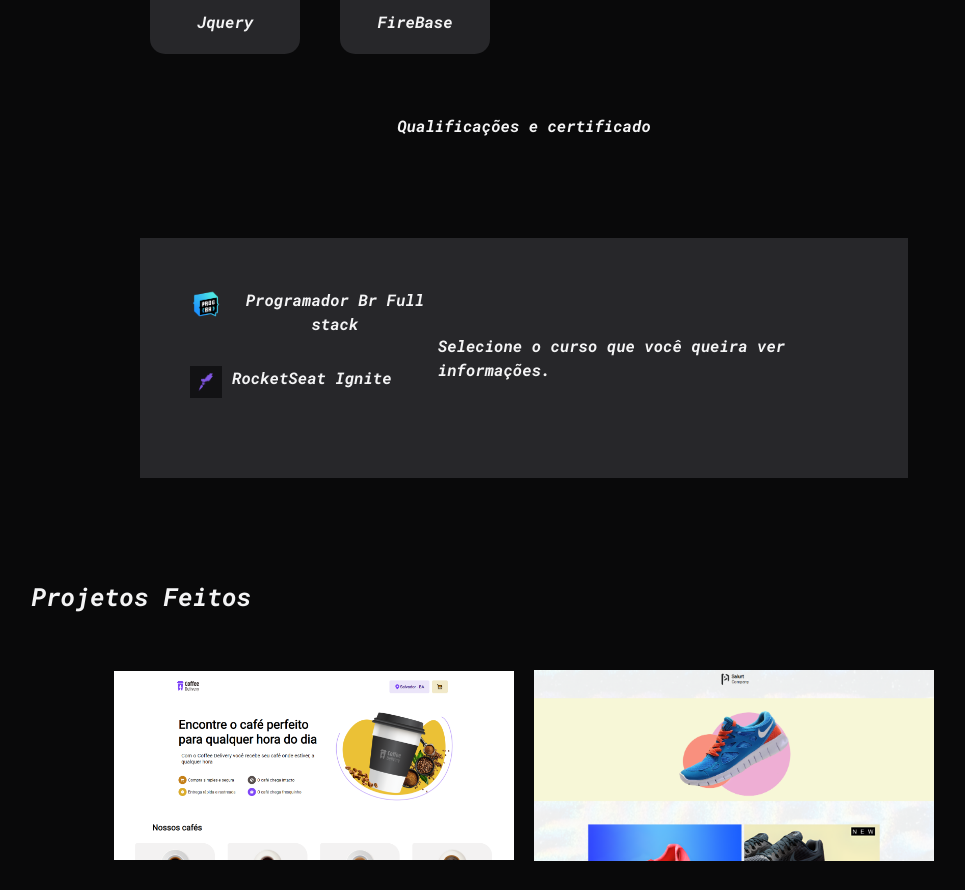
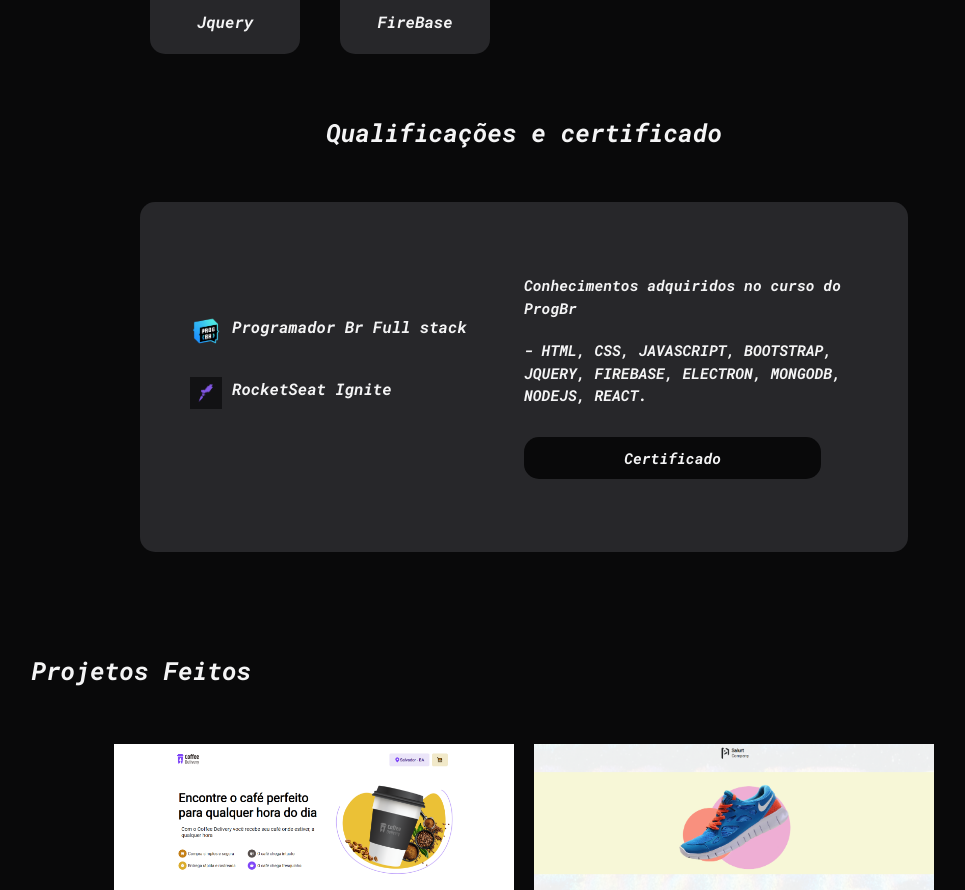
Before and after one commit to ArthurFilho/Portfolio-new, a React (Vite) app: page / in a window 1280 px wide. Shown: the part 2868-3758 px from the top of the page, without its empty margins (116-1081 px from the left). Built offline with nearby package versions, Linux system fonts and the light colour scheme; a web font is replaced by a local one.

Commit message:
styles + knowledge

```diff
--- a/src/App.tsx
+++ b/src/App.tsx
@@ -212,9 +212,11 @@ const defaultOptions = {
 
 export function App(){
 
-  const [hoverProjects, setHoverProjects] = useState(0)
+  const [ hoverProjects, setHoverProjects ] = useState(0)
 
-  const [hoverSkills, setHoverSkills] = useState(0)
+  const [ hoverSkills, setHoverSkills ] = useState(0)
+
+  const [ knowledgeSelected, setKnowledgeSelected ] = useState(true)
 
   AOS.init({
     duration: 500,
@@ -451,17 +453,39 @@ export function App(){
 
                 </ContainerSkills>
 
-                <KnowledgeContainer>
+                <KnowledgeContainer data-aos="flip-down">
                             <h1> Qualificações e certificado  </h1>
 
                             <div>
                               <ul>
-                                <li> <button> <img src={ProgBR} width={32} alt="" /> Programador Br Full stack </button> </li>
-                                <li> <button> <img src={RocketSeat} width={32} alt="" /> RocketSeat Ignite </button> </li>
+                                <li>
+                                  <button onClick={() => {setKnowledgeSelected(true)}}>
+                                    <img src={ProgBR} width={32} alt="" /> Programador Br Full stack
+                                  </button>
+                                </li>
+
+                                <li>
+                                  <button onClick={() => {setKnowledgeSelected(false)}}>
+                                    <img src={RocketSeat} width={32} alt="" /> RocketSeat Ignite
+                                  </button>
+                                </li>
                               </ul>
 
                                 <span>
-                                    Selecione o curso que você queira ver informações.
+                                    { knowledgeSelected == true ?
+                                        <>
+                                          <h2> Conhecimentos adquiridos no curso do ProgBr </h2>
+                                          <p>- HTML, CSS, JAVASCRIPT, BOOTSTRAP, JQUERY, FIREBASE, ELECTRON, MONGODB, NODEJS, REACT.</p>
+                                          <button> Certificado </button>
+                                        </>
+                                         :
+                                        <>
+                                          <h2> Conhecimentos adquiridos no curso da rocketseat </h2>
+                                          <p>- REACTJ.JS, REACT-NATIVE E NODE.JS.</p>
+                                          <button> Certificado </button>
+                                        </>
+
+                                    }
                                 </span>
                             </div>
                 </KnowledgeContainer>
--- a/src/components/Steps/FeedbackContentStep.tsx
+++ b/src/components/Steps/FeedbackContentStep.tsx
@@ -63,7 +63,7 @@ export function FeedbackContentStep({
         <form onSubmit={handleSubmitFeedback} className="my-4 w-full">
             <textarea
             className="min-w-[304px] w-full min-h-[112px] text-sm placeholder-zinc-400 text-zinc-100 border-zinc-600 bg-transparent rounded-md focus:border-red-800 focus:ring-red-800 focus:ring-1 focus:outline-none resize-none scrollbar scrollbar-thumb-zinc-700 scrollbar-track-transparent scrollbar-thin"
-            placeholder="Tell us in detail what is available..."
+            placeholder="Conte-nos em detalhes o que está acontecendo..."
             onChange={(event) => setComment(event.target.value)}
             >
             </textarea>
--- a/src/styles/styles.ts
+++ b/src/styles/styles.ts
@@ -353,7 +353,11 @@ export const KnowledgeContainer = styled.div`
     align-items: center;
     justify-content: center;
     width: 100%;
-    gap: 100px;
+    gap: 50px;
+
+        h1 {
+            font-size: 25px;
+        }
 
         div {
             display: flex;
@@ -362,13 +366,46 @@ export const KnowledgeContainer = styled.div`
             justify-content: space-between;
             padding: 50px;
             background: rgb(39 39 42);
+            border-radius: 15px;
+            height: 350px;
         }
 
         li {
             margin-bottom: 30px;
+
             button {
                 display: flex;
                 gap: 10px;
+                transition: all 0.3s;
+            }
+
+            button:hover {
+                color: #09090A;
+            }
+        }
+
+        span {
+            width: 50%;
+            font-size: 15px;
+                h2 {
+                    margin-bottom: 20px;
+                }
+                p {
+                    margin-bottom: 30px;
+                }
+                button {
+                    display: flex;
+                    width: 89%;
+                    align-items: center;
+                    justify-content: center;
+                    background: #09090A;
+                    padding: 10px;
+                    transition: all 0.3s;
+                    border-radius: 15px;
+            }
+
+            button:hover {
+                background-color: #AB222E;
             }
         }
 `
```
